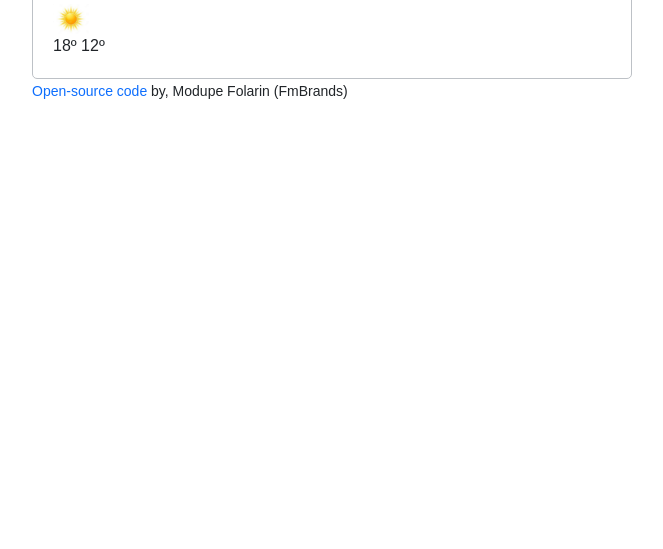
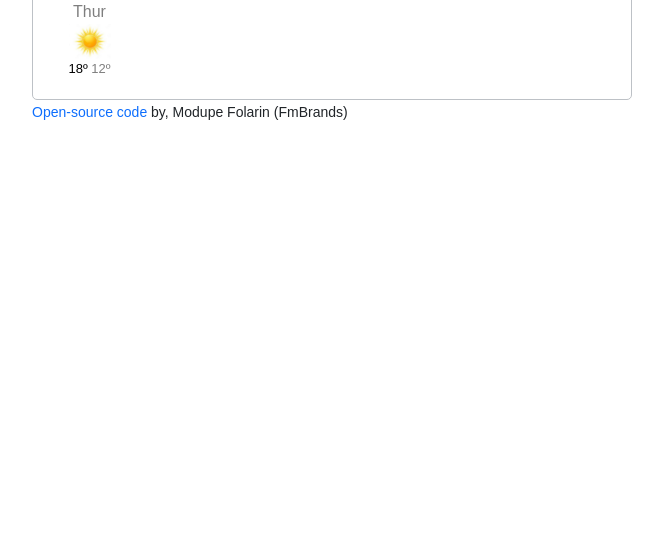
Before and after one commit to FmBrands/New-weather-forecast, a plain HTML site: page index.html in a window 1280 px wide. Shown: the part 251-800 px from the top of the page, without its empty margins (308-971 px from the left). Drawn offline with nearby package versions, Linux system fonts and the light colour scheme; no server answers.

Commit message:
Updated html and css file

```diff
--- a/index.html
+++ b/index.html
@@ -69,12 +69,12 @@
           <div class="weather-forecast">
             <div class="row">
               <div class="col-2">
-                <div class="weather-forcast-date">Thur</div>
+                <div class="weather-forecast-date">Thur</div>
 
-                <img src="./sun.jpg" alt="sunny" width="36px" />
-                <div class="weather-forcast-temperatures">
-                  <span class="weather-forcast-temperature-max">18º</span>
-                  <span class="weather-forcast-temperature-min">12º</span>
+                <img src="./sun.jpg" alt="sunny" width="42 px" />
+                <div class="weather-forecast-temperatures">
+                  <span class="weather-forecast-temperature-max">18º</span>
+                  <span class="weather-forecast-temperature-min">12º</span>
                 </div>
               </div>
             </div>
--- a/src/styles.css
+++ b/src/styles.css
@@ -73,6 +73,18 @@ li ::first-letter {
 .weather-temperature .active :hover {
   text-decoration: none;
 }
-.weather-forcast {
-  margin-top: ;
+.weather-forecast {
+  margin-top: 20px;
+  text-align: center;
+  color: #000;
 }
+.weather-forecast-date {
+  font-size: 16px;
+  opacity: 0.5;
+}
+.weather-forecast-temperature-min {
+  opacity: 0.5;
+}
+.weather-forecast-temperatures {
+  font-size: 13px;
+}
```
